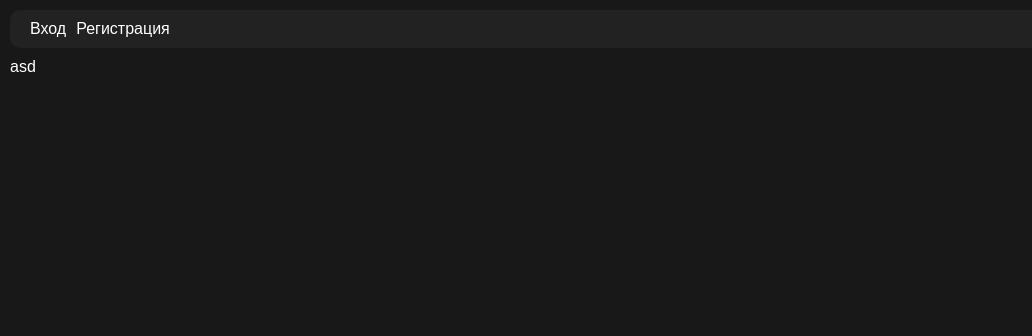
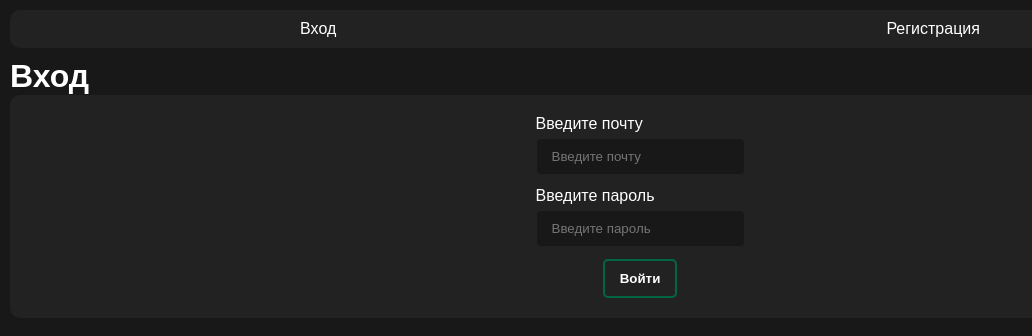
Before and after one commit to FriskyKai/vue-project, a Vue app: page /login in a window 1280 px wide. Shown: the top 336 px of the page, without its empty margins (0-1032 px from the left). Built offline with nearby package versions, Linux system fonts and the light colour scheme.

Commit message:
Закончена регистрация, авторизация

```diff
--- /dev/null
+++ b/src/api/methods/auth/authorization.js
@@ -0,0 +1,14 @@
+import {makeRequest} from "@/api/makeRequest.js";
+
+export const authorization = async (email, password) => {
+    const response = await makeRequest(
+        '/authorization',
+        'POST',
+        JSON.stringify({
+            password,
+            email
+        })
+    )
+
+    return response.json()
+}
--- /dev/null
+++ b/src/api/methods/files/uploadFiles.js
@@ -0,0 +1,7 @@
+import {makeRequest} from "@/api/makeRequest.js";
+
+export const uploadFiles = async (formData) => {
+    const data = makeRequest('files', 'POST', formData)
+
+    return data.json()
+}
--- /dev/null
+++ b/src/api/methods/logOut.js
@@ -0,0 +1,3 @@
+import {makeRequest} from "@/api/makeRequest.js";
+
+export const logOut = async () => makeRequest('/logout')
--- a/src/assets/base.css
+++ b/src/assets/base.css
@@ -5,6 +5,7 @@
   --light-bg: #333;
 
   --error-text: #ff3636;
+  --color-pink: #a100ff;
 }
 
 a {
--- a/src/components/Button.vue
+++ b/src/components/Button.vue
@@ -15,6 +15,27 @@ defineProps({
 </template>
 
 <style scoped>
+  .button {
+    cursor: pointer;
+    padding: 10px 15px;
+    border-radius: 5px;
 
+    border: 2px solid var(--secondary-color);
+    background-color: var(--secondary-bg);
+    color: white;
+    font-weight: bold;
+
+    transition: .15s linear all;
+  }
+
+  .button:hover {
+    border: 2px solid var(--color-pink);
+    background-color: transparent;
+  }
+
+  .button:active {
+    border: 2px solid var(--color-pink);
+    background-color: var(--color-pink);
+  }
 
 </style>
--- a/src/components/Form.vue
+++ b/src/components/Form.vue
@@ -28,6 +28,7 @@
 
     display: flex;
     gap: 12px;
+    align-items: center;
     flex-direction: column;
   }
 </style>
--- a/src/components/FormItem.vue
+++ b/src/components/FormItem.vue
@@ -14,7 +14,8 @@
       type: Array,
       default: [],
       required: false,
-    }
+    },
+    multiple: Boolean
   })
 </script>
 
@@ -25,6 +26,7 @@
     </label>
 
     <input
+        :multiple="multiple"
         :class="['input', {error: errorMessages?.length}]"
         :type="type"
         :value="value"
@@ -41,6 +43,33 @@
 </template>
 
 <style scoped>
+  .inputWrapper {
+    display: flex;
+    flex-direction: column;
+    align-items: flex-start;
+    gap: 5px;
+  }
+
+  .input {
+    border-radius: 5px;
+    padding: 10px 15px;
+    outline: none;
+    border: 1px solid var(--secondary-bg);
+    background-color: var(--primary-bg);
+    color: white;
+    transition: .15s linear all;
+  }
+
+  .input:hover {
+    border: 1px solid var(--color-pink);
+    color: var(--color-pink);
+  }
+
+  .input:active {
+    border: 1px solid var(--secondary-color);
+    color: var(--secondary-color);
+  }
+
   .errorMessage,
   .error {
     color: var(--error-text);
--- a/src/components/Header.vue
+++ b/src/components/Header.vue
@@ -1,16 +1,47 @@
 <script setup>
+  import {useAuthStore} from "@/stores/auth.js";
+  import {storeToRefs} from "pinia";
+  import router from "@/router";
+  import Button from "@/components/Button.vue";
+  import {logOut} from "@/api/methods/logOut.js";
 
+  const state = useAuthStore()
+  const { token } = storeToRefs(state)
+
+  const handleLogout = async () => {
+    await logOut()
+    state.setToken('')
+
+    await router.replace({name: 'login'})
+  }
 </script>
 
 <template>
   <header class="header">
     <ul class="list">
+      <template v-if="token">
+        <li class="item">
+          <router-link to="/">Список загруженных файлов</router-link>
+        </li>
+        <li class="item">
+          <router-link to="/upload">Загрузка файлов</router-link>
+        </li>
+        <li class="item">
+          <router-link to="/accesses">Список доступных файлов</router-link>
+        </li>
+        <li class="item">
+          <Button @click="handleLogout()">Выход</Button>
+        </li>
+      </template>
+
+      <template v-else>
         <li class="item">
           <router-link to="login">Вход</router-link>
         </li>
         <li class="item">
           <router-link to="register">Регистрация</router-link>
         </li>
+      </template>
     </ul>
   </header>
 </template>
@@ -25,8 +56,24 @@
 
 .list {
   display: flex;
+  align-items: center;
+  justify-content: space-around;
   gap: 10px;
 
   list-style-type: none;
 }
+
+.item a {
+  padding: 8px 10px;
+
+  transition: .15s linear all;
+}
+
+.item a:hover {
+  color: var(--secondary-color);
+}
+
+.item a:active {
+  color: var(--color-pink);
+}
 </style>
--- /dev/null
+++ b/src/utils/handleUploadFiles.js
@@ -0,0 +1,11 @@
+import {uploadFiles} from "@/api/methods/files/uploadFiles.js";
+
+export const handleUploadFiles = async (files) => {
+    const formData = new FormData()
+
+    for (let i = 0; i < files.length; i++)
+        formData.append(`files[${i}]`, files[i])
+
+
+    return uploadFiles(formData)
+}
--- a/src/views/LoginView.vue
+++ b/src/views/LoginView.vue
@@ -1,9 +1,92 @@
 <script setup>
+import {reactive, ref} from "vue";
 
+import Form from "@/components/Form.vue";
+import FormItem from "@/components/FormItem.vue";
+import Button from "@/components/Button.vue";
+import router from "@/router/index.js";
+import {authorization} from "@/api/methods/auth/authorization.js";
+import {useAuthStore} from "@/stores/auth.js";
+
+const { setToken } = useAuthStore()
+
+const inputData = reactive({
+  email: '',
+  password: '',
+})
+
+const isLoading = ref(false)
+
+const errors = reactive({
+  data: {},
+  message: ''
+})
+
+const onSubmit = async () => {
+  isLoading.value = true
+
+  errors.message = ''
+  errors.data = {}
+  const data = await authorization(inputData.email, inputData.password)
+
+  isLoading.value = false
+
+  console.log(data)
+
+  if (data?.code === 422) {
+    errors.data = data.message
+    return
+  }
+
+  if (data?.code === 401) {
+    errors.data = data.message
+    return
+  }
+
+  setToken?.(data?.token)
+  await router.push({ name: 'home' })
+}
+
+const onInputChange = (field, event) => {
+  const value = event.target.value
+
+  errors.data[field] = []
+  inputData[field] = value
+}
 </script>
 
 <template>
   <main>
-    asd
+    <h1>Вход</h1>
+
+
+    <Form :submit="onSubmit" method="POST">
+      <h3 v-if="errors.message">Неправильные данные для входа</h3>
+      <p v-if="isLoading">Загрузка...</p>
+
+      <template v-else>
+        <FormItem
+            id="email"
+            label="Введите почту"
+            placeholder="Введите почту"
+            type="email"
+            :value="inputData.email"
+            :error-messages="errors.data?.email"
+            @change="(event) => onInputChange('email', event)"
+        />
+
+        <FormItem
+            id="password"
+            label="Введите пароль"
+            placeholder="Введите пароль"
+            type="password"
+            :value="inputData.password"
+            :error-messages="errors.data?.password"
+            @change="(event) => onInputChange('password', event)"
+        />
+
+        <Button @submit.prevent="onSubmit" type="submit">Войти</Button>
+      </template>
+    </Form>
   </main>
 </template>
--- a/src/views/RegisterView.vue
+++ b/src/views/RegisterView.vue
@@ -1,5 +1,5 @@
 <script setup>
-import {reactive} from "vue";
+import {reactive, ref} from "vue";
 
 import Form from "@/components/Form.vue";
 import FormItem from "@/components/FormItem.vue";
@@ -15,14 +15,20 @@ const inputData = reactive({
   last_name: ''
 })
 
+const isLoading = ref(false)
+
 const errors = reactive({
   data: {},
   message: ''
 })
 
 const onSubmit = async () => {
+  isLoading.value = true
+
   errors.data = {}
   const data = await registration(inputData.email, inputData.password, inputData.first_name, inputData.last_name)
+
+  isLoading.value = false
 
   console.log(data)
 
@@ -51,7 +57,10 @@ const onInputChange = (field, event) => {
   <main>
     <h1>Регистрация</h1>
 
+
     <Form :submit="onSubmit" method="POST">
+      <p v-if="isLoading">Загрузка...</p>
+      <template v-else>
         <FormItem
             id="email"
             label="Введите почту"
@@ -91,6 +100,7 @@ const onInputChange = (field, event) => {
         />
 
         <Button @submit.prevent="onSubmit" type="submit">Зарегистрироваться</Button>
+      </template>
     </Form>
   </main>
 </template>
--- a/src/views/UploadView.vue
+++ b/src/views/UploadView.vue
@@ -1,9 +1,45 @@
 <script setup>
+import {ref} from "vue";
 
+import Form from "@/components/Form.vue";
+import FormItem from "@/components/FormItem.vue";
+import {handleUploadFiles} from "@/utils/handleUploadFiles.js";
+
+const isLoading = ref()
+const uploadedFiles = ref([])
+
+const onSubmit = async (event) => {
+  const files = event.target.files
+  if (!files.length) return
+
+  isLoading.value = true
+
+  try {
+    uploadedFiles.value = await handleUploadFiles(files)
+  }
+  catch (e) {
+    console.error(e)
+  }
+  finally {
+    isLoading.value = false
+  }
+}
 </script>
 
 <template>
   <main>
-    asd
+    <h1>Загрузка файлов</h1>
+
+    <p>Выберите файлы для загрузки</p>
+
+    <Form :submit="onSubmit" method="Post">
+      <FormItem
+          type="file"
+          label="Загрузка файлов"
+          id="fileInput"
+          @change="onSubmit"
+          multiple
+      />
+    </Form>
   </main>
 </template>
```
Lines whose indentation alone changed are shown as unchanged.
